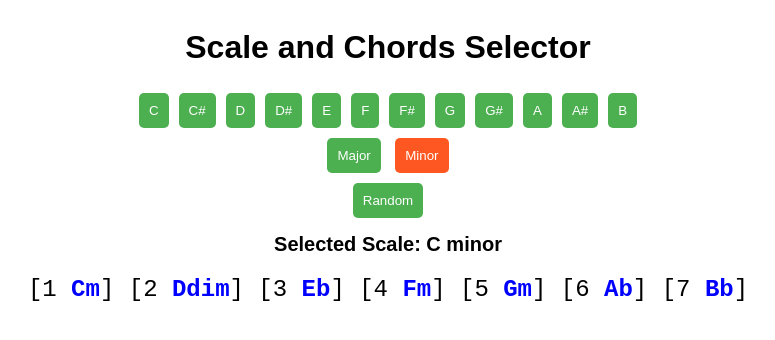
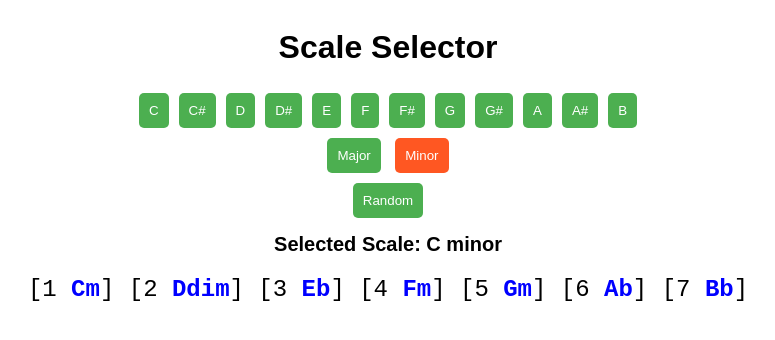
Before and after one commit to y-bears/music-quokka, a Jekyll site: the page only-scale.html, which Jekyll copies as it is, in a window 1280 px wide. Shown: the top 340 px of the page, without its empty margins (252-1027 px from the left). Built offline with Jekyll 4.4.1, drawn with Linux system fonts in a browser that asks for light colours.

Commit message:
title change

```diff
--- a/only-scale.html
+++ b/only-scale.html
@@ -1,7 +1,7 @@
 <!DOCTYPE html>
 <html>
 <head>
-    <title>Scale and Chords Selector</title>
+    <title>Scale Selector</title>
     <script src="only-scale.js"></script>
     <style>
         /* Centering the main content */
@@ -46,7 +46,7 @@
     </style>
 </head>
 <body onload="initialize()">
-    <h1>Scale and Chords Selector</h1>
+    <h1>Scale Selector</h1>
 
     <!-- Note selection buttons -->
     <div id="noteButtons"></div>
```
